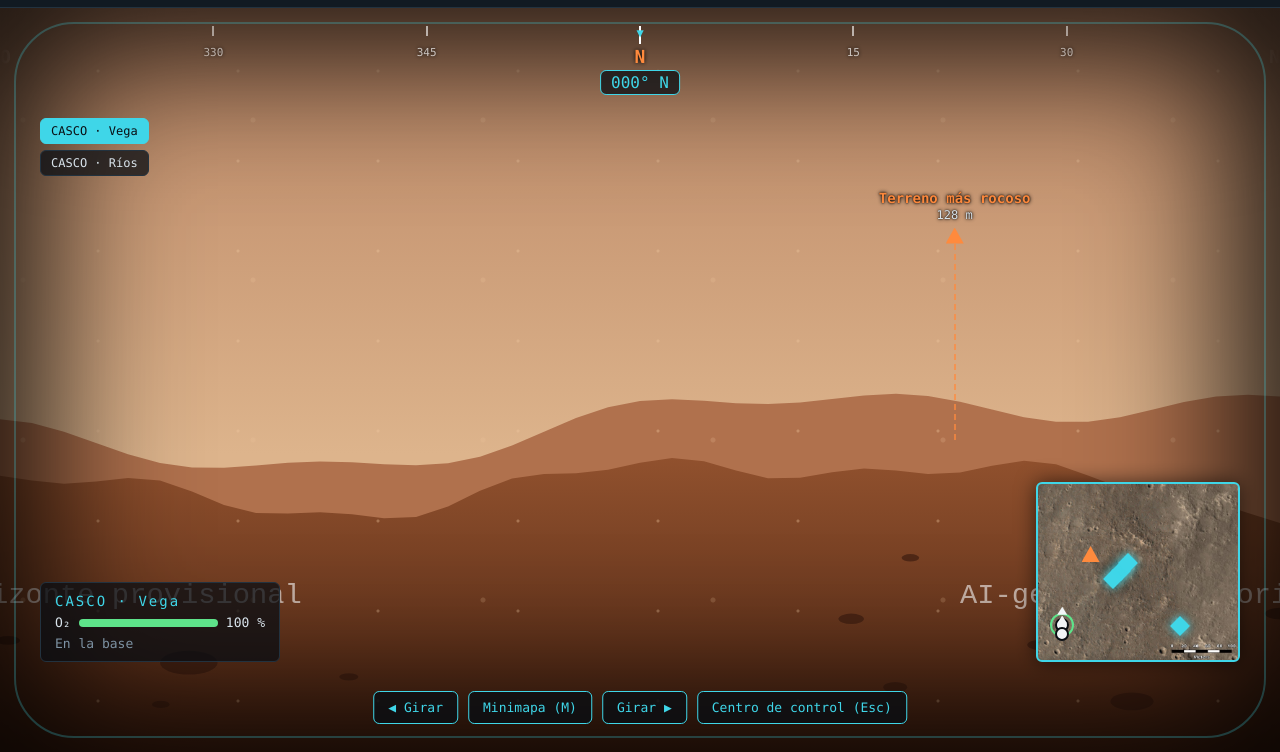
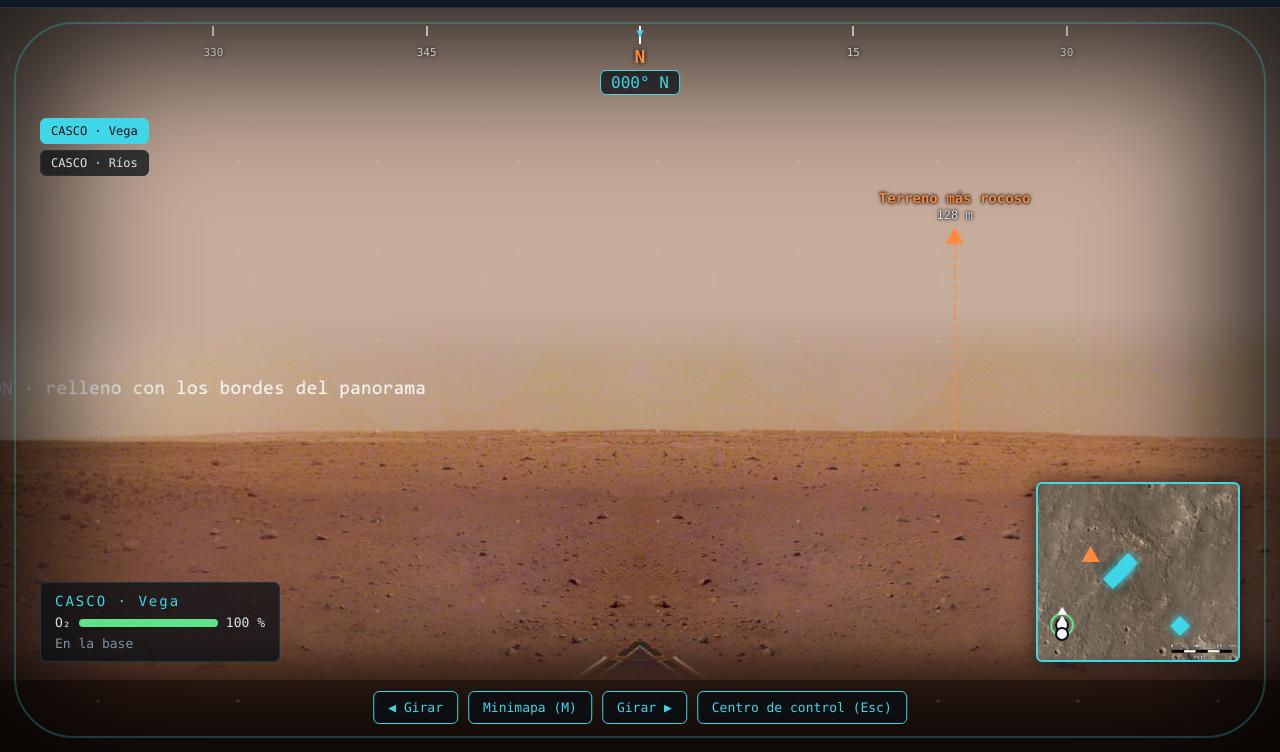
Before and after one commit to Radex00/Ares_Nav, a plain HTML site: page index.html in a window 1280 px wide. Both pictures are taken after a click on the button "VISTA DEL CASCO". Shown: the part 48-800 px from the top of the page. Drawn offline with Linux system fonts and the light colour scheme.

Commit message:
Tarea 4.6: panorama real de InSight como horizonte del casco
- img/horizonte-insight.jpg: panorama PIA23136 (InSight, sol 14, 290°),
  sin bordes negros, con los 79° que faltan rellenos mezclando sus bordes
  (marcado "SIN FOTO EN ESTA DIRECCIÓN") y bordes difuminados
- casco.js: el panorama no se deforma y su horizonte queda a la altura
  ALTURA_HORIZONTE; cielo y suelo se rellenan con sus mismos colores
- Fuera el horizonte provisional hecho con IA
- FUENTES.md: panorama anotado, cómo se preparó y que el norte no está calibrado

Co-Authored-By: Claude Opus 5.5 <noreply@anthropic.com>

```diff
--- a/css/estilos.css
+++ b/css/estilos.css
@@ -453,10 +453,16 @@ body {
 /* El paisaje. Se repite hacia los lados (repeat-x) para dar la vuelta completa.
    El tamaño y la posición los pone casco.js según el rumbo (dibujarHorizonte). */
 #horizonte {
-  /* PROVISIONAL (dibujado por IA, con marca de agua). En el bloque 4.6 se cambia
-     por el panorama real de NASA: url('../img/panorama.jpg') */
-  background-image: url('../img/horizonte-provisional.svg');
-  background-repeat: repeat-x;
+  /* 4.6 Dos fondos, el primero encima del segundo:
+     1) el panorama real de InSight (PIA23136), que se repite hacia los lados;
+     2) los colores de la foto para rellenar lo que no tapa: cielo arriba y suelo abajo
+        (el corte está en el 58 %, la misma altura que ALTURA_HORIZONTE en casco.js).
+        Los bordes de la foto se difuminan justo hacia estos colores: así no se nota la unión.
+     El tamaño y la posición de los dos los pone casco.js (dibujarHorizonte). */
+  background-image:
+    url('../img/horizonte-insight.jpg'),
+    linear-gradient(to bottom, #c6ac9b 0%, #c6ac9b 58%, #583628 58%, #2e1a12 100%);
+  background-repeat: repeat-x, no-repeat;
 }
 
 /* ⭐ Polvo: puntitos de dos tamaños que el viento mueve hacia la izquierda */
--- a/js/casco.js
+++ b/js/casco.js
@@ -7,6 +7,17 @@
 
 // Cuántos grados gira la vista con cada botón o cada flecha del teclado
 const GIRO_GRADOS = 10;
+
+// 4.6 El panorama real del horizonte: InSight, sol 14 (PIA23136, NASA/JPL-Caltech).
+// La foto cubre 281° y los 79° que faltan son un relleno que mezcla sus dos bordes
+// (dentro de la imagen lo dice). Así la tira da la vuelta entera: 360°.
+const PANORAMA = {
+  anchoPx: 5601,     // tamaño de img/horizonte-insight.jpg
+  altoPx: 406,
+  horizonte: 0.352   // a qué altura de la imagen está el horizonte (0 = arriba, 1 = abajo)
+  // No sabemos hacia dónde miraba la cámara: el norte del paisaje no está calibrado.
+  // El paisaje es decorativo; los puntos y la brújula sí usan los rumbos reales del mapa.
+};
 
 // Las 8 direcciones de la brújula, cada 45°, empezando por el norte (0°).
 // En español el oeste es "O" (SO = suroeste, NO = noroeste).
@@ -47,19 +58,27 @@ function dibujarHUD(observador) {
 function dibujarHorizonte(observador) {
   const horizonte = document.getElementById('horizonte');
   const anchoPantalla = horizonte.clientWidth;
+  const altoPantalla = horizonte.clientHeight;
   const anchoImagen = anchoPantalla * (360 / CAMPO_DE_VISION);   // 4 pantallas
 
-  // El borde izquierdo de la imagen (x = 0) es el norte (0°).
+  // 4.6 El alto sale de la forma de la foto (regla de tres): así no se deforma
+  const altoImagen = anchoImagen * PANORAMA.altoPx / PANORAMA.anchoPx;
+
+  // El borde izquierdo de la imagen (x = 0) cuenta como el norte (0°).
   // Queremos que el punto de la imagen que corresponde al rumbo quede
   // en el CENTRO de la pantalla: por eso movemos la imagen hacia la izquierda
   // (número negativo) y le sumamos media pantalla.
   const puntoDelRumbo = (observador.rumbo / 360) * anchoImagen;
-  const desplazamiento = anchoPantalla / 2 - puntoDelRumbo;
+  const x = anchoPantalla / 2 - puntoDelRumbo;
 
-  horizonte.style.backgroundSize = anchoImagen + 'px 100%';
-  horizonte.style.backgroundPositionX = desplazamiento + 'px';
-  // Con un panorama real cuyo borde izquierdo NO sea el norte, habría que
-  // sumar aquí la diferencia (lo vemos en el bloque 4.6).
+  // 4.6 Subimos o bajamos la foto para que SU horizonte quede a la altura
+  // ALTURA_HORIZONTE de la pantalla (donde acaban las líneas de los puntos)
+  const y = altoPantalla * ALTURA_HORIZONTE / 100 - altoImagen * PANORAMA.horizonte;
+
+  // Dos fondos separados por comas: 1) la foto, 2) el degradado de cielo y suelo
+  // que rellena lo que la foto no tapa por arriba y por abajo (está en el CSS)
+  horizonte.style.backgroundSize = `${anchoImagen}px ${altoImagen}px, 100% 100%`;
+  horizonte.style.backgroundPosition = `${x}px ${y}px, 0 0`;
 }
 
 // =========================================================
```
Also changed, not shown: img/horizonte-insight.jpg (added), img/horizonte-provisional.svg (deleted), 1 other file.
